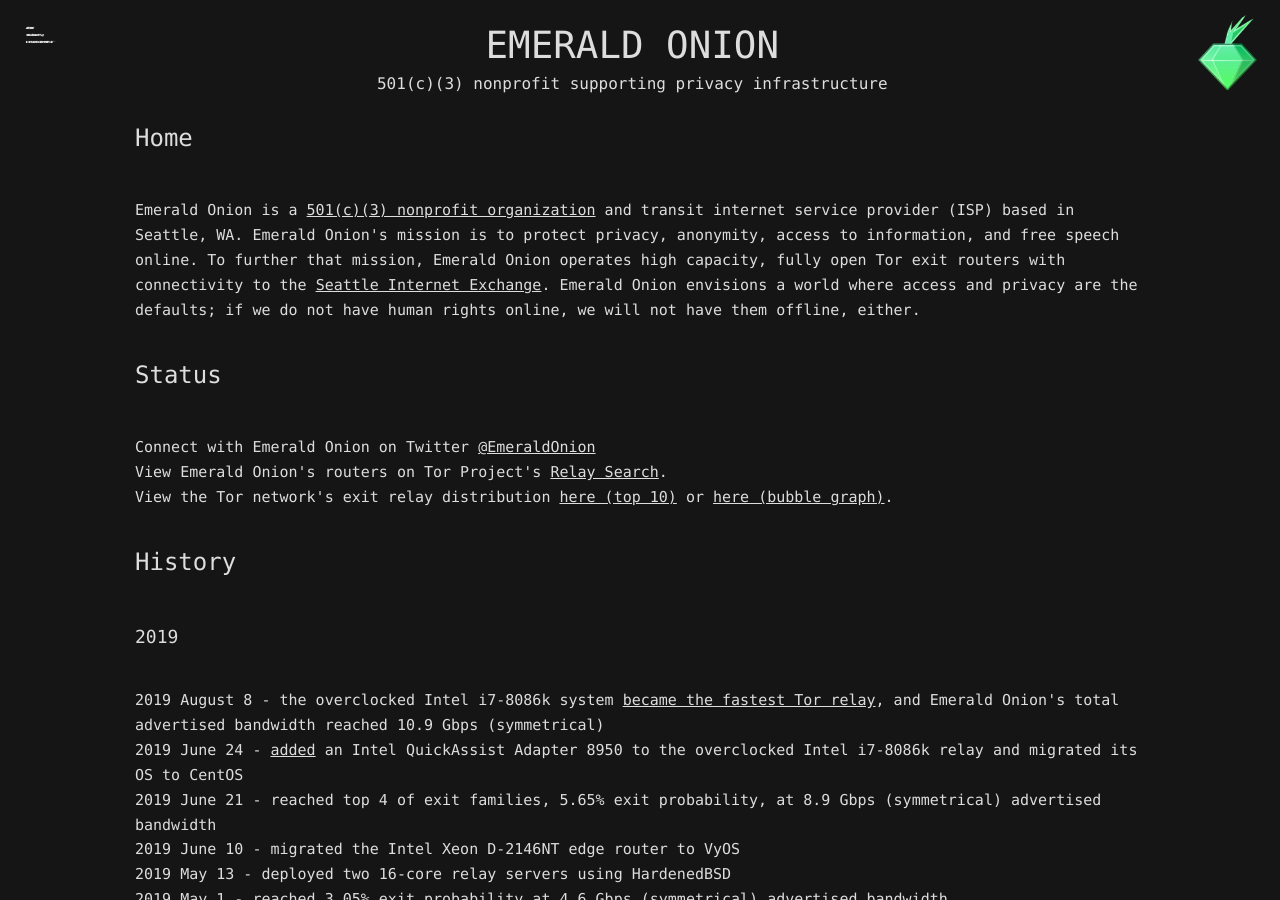
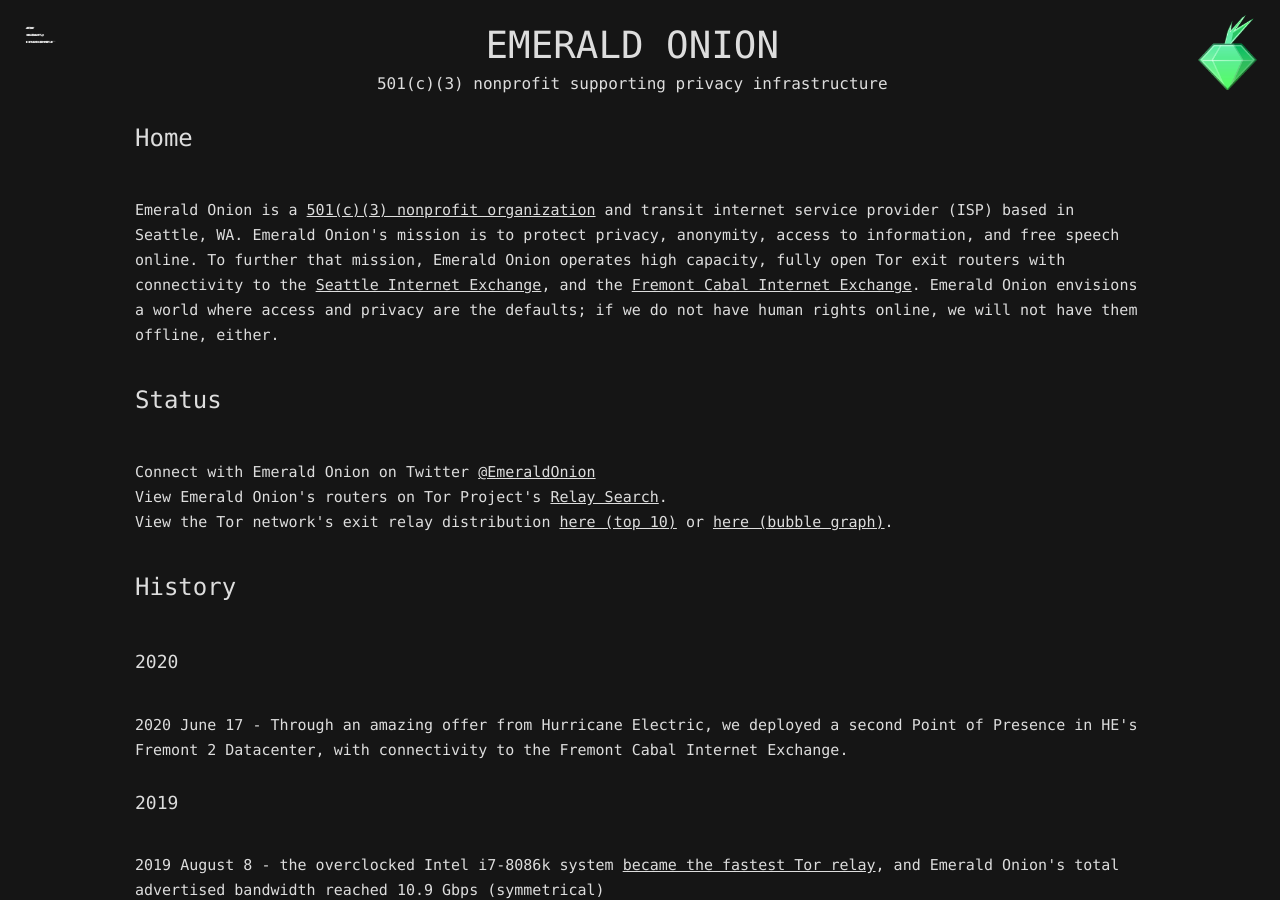
Before and after one commit to emeraldonion/emeraldonion.github.io, a Jekyll site: the page index.html, which Jekyll copies as it is, in a window 1280 px wide and 900 px high. Built offline with Jekyll 4.4.1, drawn with Linux system fonts in a browser that asks for light colours.

Commit message:
Update index.html

```diff
--- a/index.html
+++ b/index.html
@@ -30,12 +30,14 @@
     </header>
     <main class="main-content">
         <h1>Home</h1>
-		<br />Emerald Onion is a <a href="https://www.guidestar.org/profile/82-2009438" target="_blank">501(c)(3) nonprofit organization</a> and transit internet service provider (ISP) based in Seattle, WA. Emerald Onion's mission is to protect privacy, anonymity, access to information, and free speech online. To further that mission, Emerald Onion operates high capacity, fully open Tor exit routers with connectivity to the <a href="https://www.seattleix.net/">Seattle Internet Exchange</a>. Emerald Onion envisions a world where access and privacy are the defaults; if we do not have human rights online, we will not have them offline, either.
+		<br />Emerald Onion is a <a href="https://www.guidestar.org/profile/82-2009438" target="_blank">501(c)(3) nonprofit organization</a> and transit internet service provider (ISP) based in Seattle, WA. Emerald Onion's mission is to protect privacy, anonymity, access to information, and free speech online. To further that mission, Emerald Onion operates high capacity, fully open Tor exit routers with connectivity to the <a href="https://www.seattleix.net/">Seattle Internet Exchange</a>, and the <a href="https://fcix.net/">Fremont Cabal Internet Exchange</a>. Emerald Onion envisions a world where access and privacy are the defaults; if we do not have human rights online, we will not have them offline, either.
 	<h1>Status</h1>
 		<br />Connect with Emerald Onion on Twitter <a href="https://twitter.com/emeraldonion" target="_blank">@EmeraldOnion</a>
 		<br />View Emerald Onion's routers on Tor Project's <a href="https://metrics.torproject.org/rs.html#search/as:396507" target="_blank">Relay Search</a>.
 		<br />View the Tor network's exit relay distribution <a href="https://metrics.torproject.org/rs.html#aggregate/as/flag:exit" target="_blank">here (top 10)</a> or <a href="https://metrics.torproject.org/bubbles.html#network-family-exits-only" target="_blank">here (bubble graph)</a>.
 	<h1>History</h1>
+	    	<h3>2020</h3>
+	    		<br />2020 June 17 - Through an amazing offer from Hurricane Electric, we deployed a second Point of Presence in HE's Fremont 2 Datacenter, with connectivity to the Fremont Cabal Internet Exchange.
 		<h3>2019</h3>
 			<br />2019 August 8 - the overclocked Intel i7-8086k system <a href="https://twitter.com/EmeraldOnion/status/1159629121158148102" target="_blank"> became the fastest Tor relay</a>, and Emerald Onion's total advertised bandwidth reached 10.9 Gbps (symmetrical)
 			<br />2019 June 24 - <a href="https://twitter.com/EmeraldOnion/status/1143407128859668480" target="_blank">added</a> an Intel QuickAssist Adapter 8950 to the overclocked Intel i7-8086k relay and migrated its OS to CentOS
```
